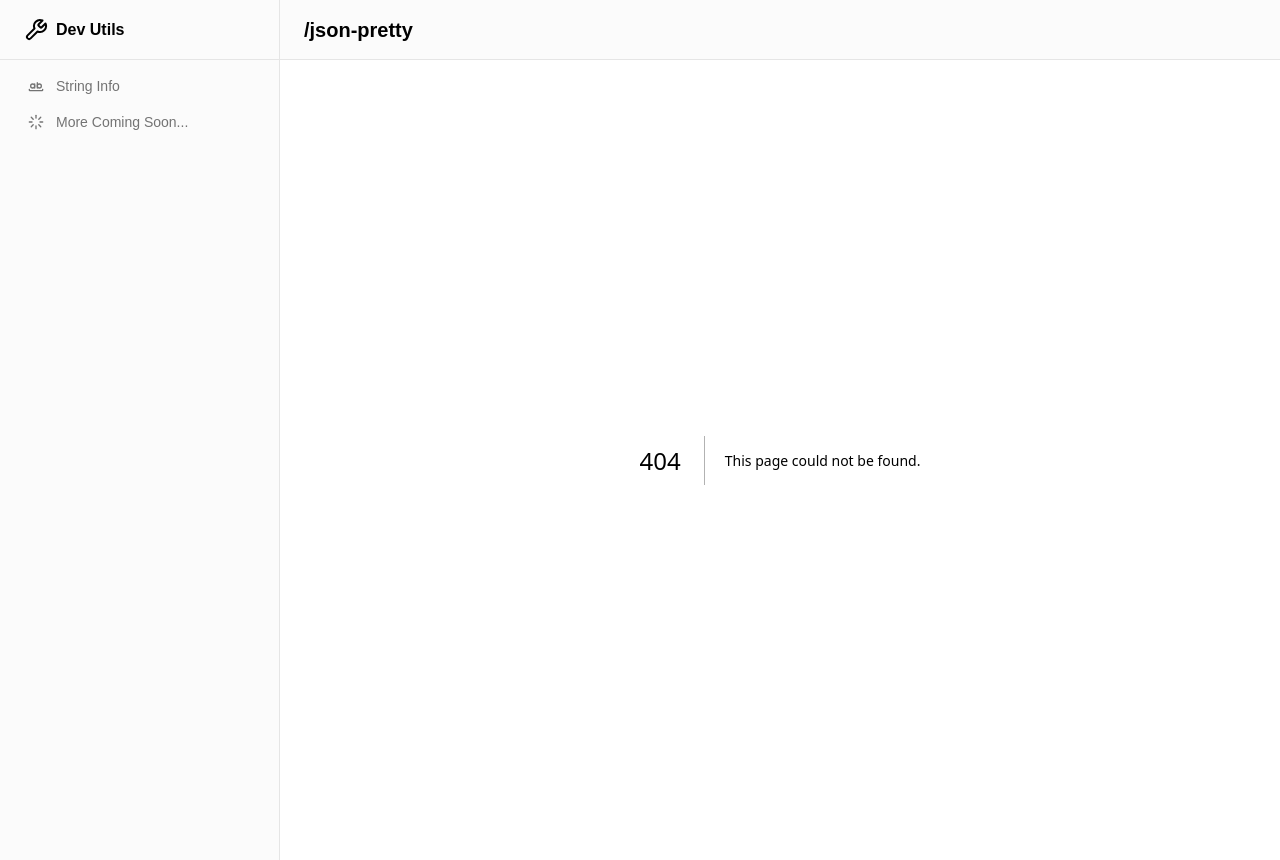
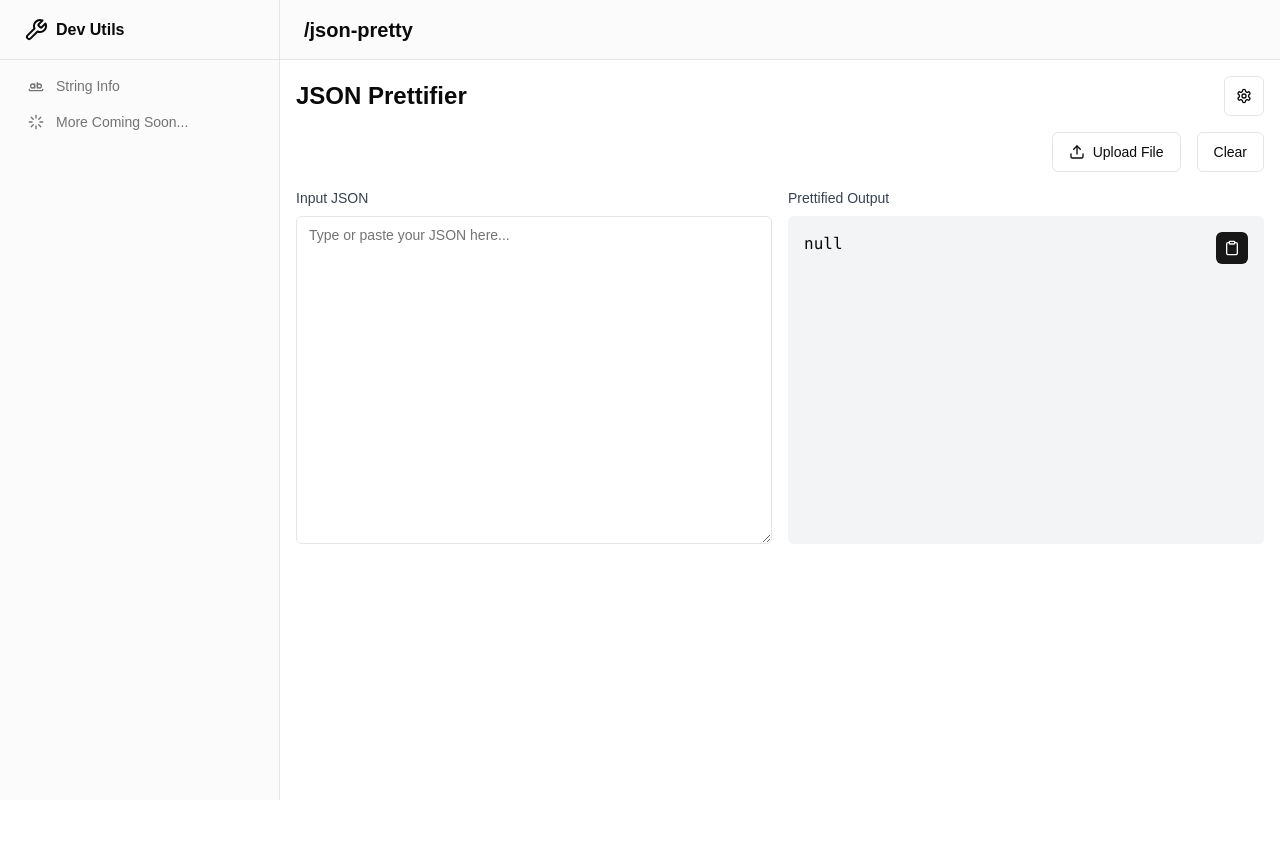
Before and after one commit to AV3RG/dev-utils, a Next.js app: page /json-pretty in a window 1280 px wide. Before the commit this address had no page. After the commit the page ends 800 px from the top, so only its background shows below. Built offline with nearby package versions, Linux system fonts and the light colour scheme.

Commit message:
feat(json-pretty): initial base

```diff
--- a/package.json
+++ b/package.json
@@ -17,15 +17,18 @@
     "@radix-ui/react-tooltip": "^1.1.3",
     "class-variance-authority": "^0.7.0",
     "clsx": "^2.1.1",
+    "immer": "^10.1.1",
     "lodash.debounce": "^4.0.8",
     "lucide-react": "^0.452.0",
     "next": "14.2.15",
     "react": "^18",
     "react-dom": "^18",
     "tailwind-merge": "^2.5.3",
-    "tailwindcss-animate": "^1.0.7"
+    "tailwindcss-animate": "^1.0.7",
+    "zustand": "^5.0.0"
   },
   "devDependencies": {
+    "@types/lodash.debounce": "^4.0.9",
     "@types/node": "^20",
     "@types/react": "^18",
     "@types/react-dom": "^18",
--- /dev/null
+++ b/src/app/json-pretty/page.tsx
@@ -0,0 +1,156 @@
+'use client'
+
+import React, { useState, useCallback, useEffect } from 'react'
+import { Textarea } from "@/components/ui/textarea"
+import { Alert, AlertDescription } from "@/components/ui/alert"
+import {AlertCircle, Clipboard, Settings, Upload} from "lucide-react"
+import {
+    DropdownMenu,
+    DropdownMenuContent,
+    DropdownMenuLabel,
+    DropdownMenuSeparator,
+    DropdownMenuCheckboxItem,
+    DropdownMenuTrigger,
+} from "@/components/ui/dropdown-menu"
+import { Button } from "@/components/ui/button"
+import debounce from 'lodash.debounce'
+import useSettings from "@/store/settingsStorage";
+
+export default function JsonPretty() {
+    const [input, setInput] = useState('')
+    const [output, setOutput] = useState('')
+    const [error, setError] = useState('')
+    const { jsonPretty, jsonPrettyFunctions } = useSettings()
+
+    const parseJSON = (value: string, allowDuplicates: boolean) => {
+        if (!value.trim()) {
+            return { parsed: null, error: null }
+        }
+
+        try {
+            const temp: { [key: string]: object } = {}
+            JSON.parse(value, (key, value) => {
+                console.log(key)
+                if (key === '') return value
+                console.log(temp[key])
+                if (temp[key] && !allowDuplicates) {
+                    return { error: 'Duplicate key found: Please enable "Allow duplicate keys" in settings.' }
+                } else {
+                    temp[key] = value
+                }
+                return value
+            })
+            return { parsed: temp, error: null }
+        } catch (e) {
+            console.error("Error while parsing JSON:", e)
+            return { parsed: null, error: 'Invalid JSON: Please check your input.' }
+        }
+    }
+
+    // eslint-disable-next-line react-hooks/exhaustive-deps
+    const prettifyJSON = useCallback(
+        debounce((value: string, allowDuplicates: boolean) => {
+            const { parsed, error } = parseJSON(value, allowDuplicates)
+            if (error) {
+                setError(error)
+                setOutput('')
+            } else {
+                setOutput(JSON.stringify(parsed, null, 2))
+                setError('')
+            }
+        }, 300),
+        []
+    )
+
+    const handleInputChange = (e: React.ChangeEvent<HTMLTextAreaElement>) => {
+        const value = e.target.value
+        setInput(value)
+        prettifyJSON(value, jsonPretty.allowDuplicateObjectKeys)
+    }
+
+    useEffect(() => {
+        prettifyJSON(input, jsonPretty.allowDuplicateObjectKeys)
+    }, [jsonPretty.allowDuplicateObjectKeys, input, prettifyJSON])
+
+    return (
+        <div className="container mx-auto p-4">
+            <div className="flex justify-between items-center mb-4">
+                <h1 className="text-2xl font-bold">JSON Prettifier</h1>
+                <DropdownMenu>
+                    <DropdownMenuTrigger asChild>
+                        <Button variant="outline" size="icon">
+                            <Settings className="h-4 w-4" />
+                            <span className="sr-only">Settings</span>
+                        </Button>
+                    </DropdownMenuTrigger>
+                    <DropdownMenuContent align="end">
+                        <DropdownMenuLabel>Settings</DropdownMenuLabel>
+                        <DropdownMenuSeparator />
+                        <DropdownMenuCheckboxItem
+                            checked={jsonPretty.allowDuplicateObjectKeys}
+                            onCheckedChange={(checked) => jsonPrettyFunctions.setAllowDuplicateObjectKeys(checked)}
+                        >
+                            Allow duplicate keys
+                        </DropdownMenuCheckboxItem>
+                    </DropdownMenuContent>
+                </DropdownMenu>
+            </div>
+            <div className="flex items-center justify-between mb-4">
+                <div>
+                    {error && (
+                        <Alert variant="destructive" className={"p-2 flex items-center justify-center [&>svg]:absolute [&>svg]:left-3 [&>svg]:top-2"}>
+                            <AlertCircle className="h-4 w-4" />
+                            <AlertDescription>{error}</AlertDescription>
+                        </Alert>
+                    )}
+                </div>
+                <div className={"flex items-center justify-end gap-x-4"}>
+                    <Button variant="outline" onClick={() => document.getElementById('file-upload')?.click()}>
+                        <Upload className="mr-2 h-4 w-4"/> Upload File
+                    </Button>
+                    <input
+                        id="file-upload"
+                        type="file"
+                        onChange={() => {}}
+                        className="hidden"
+                        accept=".*/*"
+                    />
+                    <Button variant="outline" onClick={() => setInput("")}>Clear</Button>
+                </div>
+            </div>
+            <div className="grid grid-cols-1 md:grid-cols-2 gap-4">
+                <div>
+                    <label htmlFor="json-input" className="block text-sm font-medium text-gray-700 mb-2">
+                        Input JSON
+                    </label>
+                    <Textarea
+                        id="json-input"
+                        value={input}
+                        onChange={handleInputChange}
+                        placeholder="Type or paste your JSON here..."
+                        className="min-h-[300px] h-full"
+                    />
+                </div>
+                <div>
+                    <h2 className="text-sm font-medium text-gray-700 mb-2">Prettified Output</h2>
+                    <pre className="bg-gray-100 p-4 rounded-md overflow-auto h-full min-h-[300px] relative">
+                            <Button
+                                className={"absolute right-4 top-4 p-2 w-fit h-fit"}
+                                size={"icon"}
+                                onClick={async () => {
+                                    try {
+                                        await navigator.clipboard.writeText(output)
+                                    } catch (e) {
+                                        console.error("Error while copying to clipboard:", e)
+                                    }
+                                }}
+                            >
+                                <Clipboard className={"h-4 w-4"} />
+                            </Button>
+                            <code>{output}</code>
+                        </pre>
+                </div>
+            </div>
+        </div>
+    )
+}
--- /dev/null
+++ b/src/store/settingsStorage.ts
@@ -0,0 +1,32 @@
+import { create } from 'zustand'
+import { persist, createJSONStorage } from 'zustand/middleware'
+import {produce} from "immer";
+
+export interface Settings {
+    jsonPretty: JsonPrettySettings
+    jsonPrettyFunctions: {
+        setAllowDuplicateObjectKeys: (allow: boolean) => void
+    }
+}
+
+export interface JsonPrettySettings {
+    allowDuplicateObjectKeys: boolean
+}
+
+const useSettings = create(persist((set) => ({
+        jsonPretty: {
+            "allowDuplicateObjectKeys": false,
+        },
+        jsonPrettyFunctions: {
+            setAllowDuplicateObjectKeys: (allow: boolean) => set(produce((state: Settings) => {
+                state.jsonPretty.allowDuplicateObjectKeys = allow
+            }))
+        }
+    }),
+    {
+        name: 'settings-storage',
+        storage: createJSONStorage(() => localStorage)
+    }
+)) as () => Settings
+
+export default useSettings
```
Also changed, not shown: 1 other file (tests, documents, lock files or other folders).
